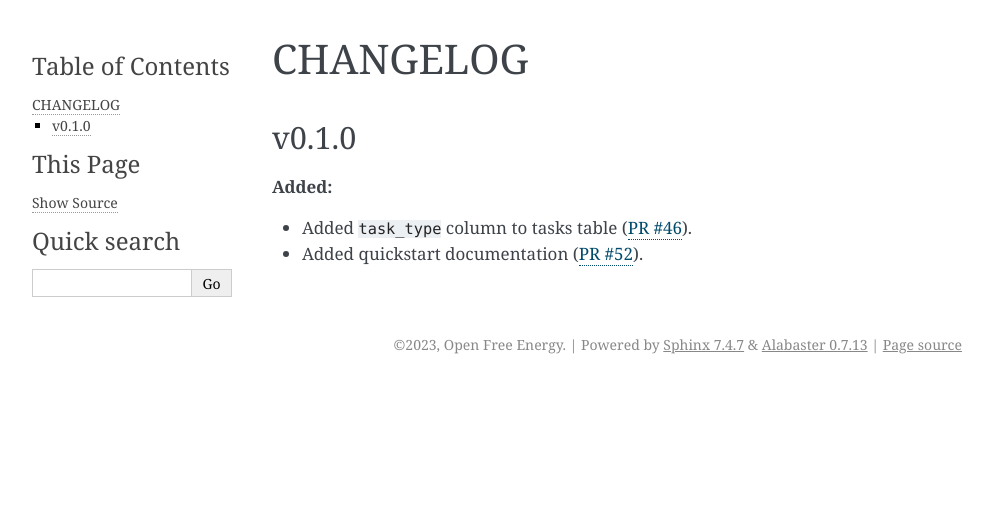
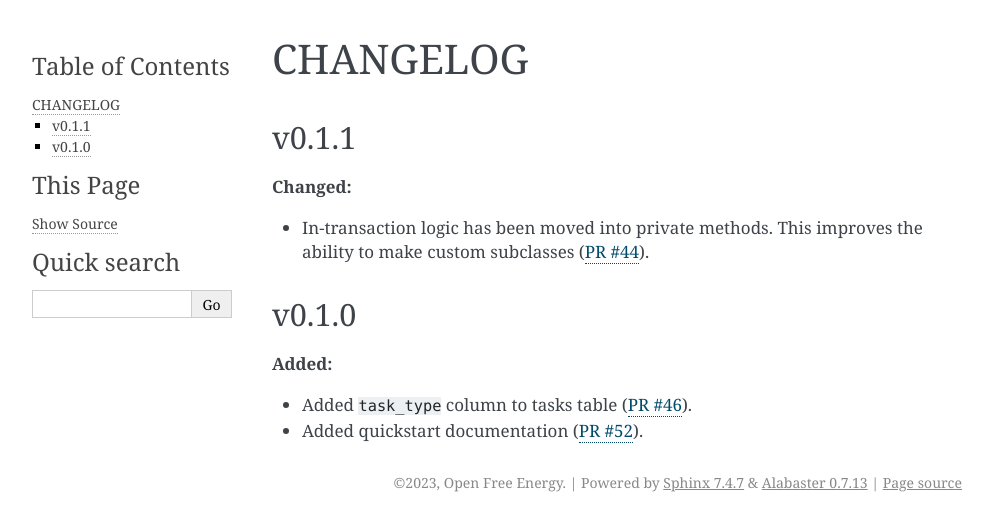
Before and after one commit to OpenFreeEnergy/exorcist, a Sphinx documentation site: the page built from docs/CHANGELOG.rst, in a window 1280 px wide. Shown: the top 531 px of the page, without its empty margins (148-1141 px from the left). Built offline with Sphinx 7.4.7, drawn with Linux system fonts in a browser that asks for light colours.

Commit message:
Updated CHANGELOG for 0.1.1

```diff
--- a/docs/CHANGELOG.rst
+++ b/docs/CHANGELOG.rst
@@ -3,6 +3,16 @@ CHANGELOG
 =========
 
 .. current developments
+
+v0.1.1
+====================
+
+**Changed:**
+
+* In-transaction logic has been moved into private methods.
+  This improves the ability to make custom subclasses (`PR #44 <https://github.com/OpenFreeEnergy/exorcist/pull/44>`_).
+
+
 
 v0.1.0
 ====================
```
